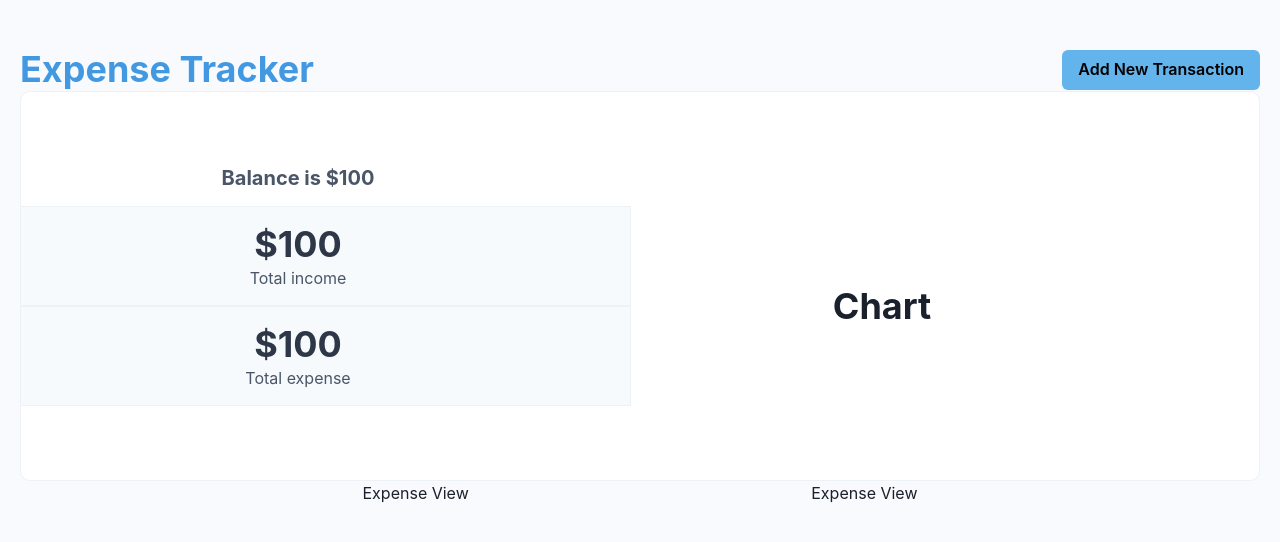
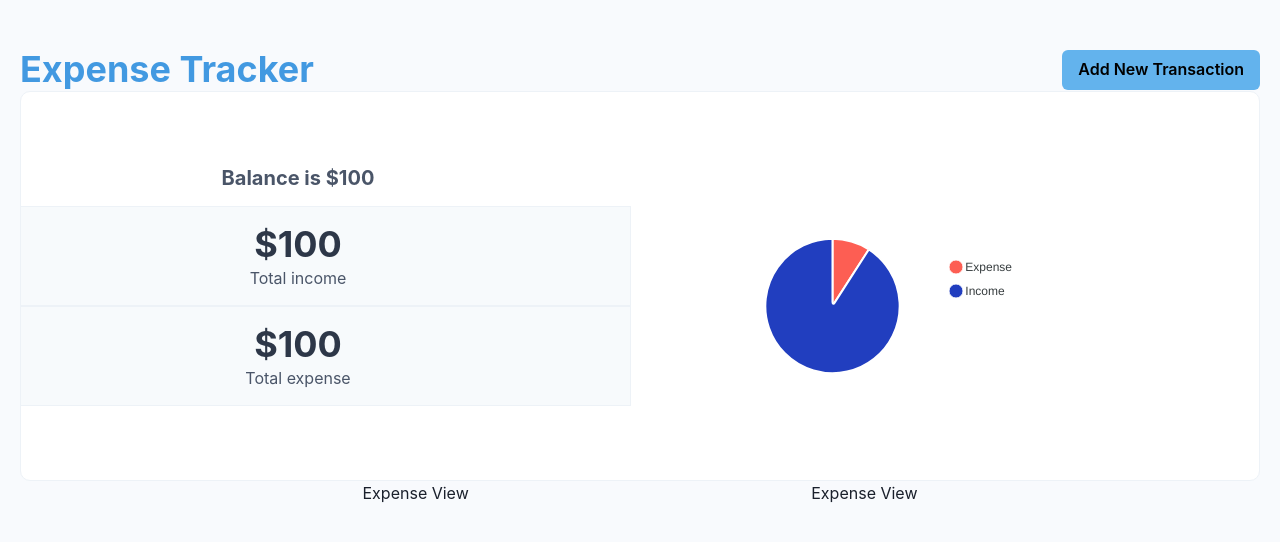
Before and after one commit to BuickSalesman/practice-expense-tracker, a React (Vite) app: page / in a window 1280 px wide. Shown: the top 542 px of the page. Built offline with nearby package versions, Linux system fonts and the light colour scheme.

Commit message:
made chart component interactive

```diff
--- a/src/App.jsx
+++ b/src/App.jsx
@@ -21,4 +21,4 @@
 
 export default App;
 
-//RETURN TO VIDEO AT 8:07:00
+//RETURN TO VIDEO AT 8:10:00
--- a/src/components/chart/index.jsx
+++ b/src/components/chart/index.jsx
@@ -1,5 +1,51 @@
 import Chart from "react-apexcharts";
 
-export default function TransactionChartSummary() {
-  return <Chart />;
+const options = {
+  labels: ["Expense", "Income"],
+  colors: ["#FD5E53", "#213EBF"],
+  chart: {
+    width: "50px",
+  },
+  states: {
+    hover: {
+      filter: {
+        type: "none",
+      },
+    },
+  },
+  legenr: {
+    show: false,
+  },
+  dataLabels: {
+    enabled: false,
+  },
+  hover: { mode: null },
+  plotOptions: {
+    donut: {
+      expandOnClick: false,
+      donut: {
+        labels: {
+          show: false,
+        },
+      },
+    },
+  },
+  fill: {
+    colors: ["#FD5E53", "#213EBF"],
+  },
+  tooltip: {
+    enabled: true,
+    theme: "dark",
+    style: {
+      fontSize: "12px",
+      fontFamily: undefined,
+      backgroundColor: "#000000",
+    },
+  },
+};
+
+export default function TransactionChartSummary({ expense = 100, income = 500 }) {
+  return <Chart options={options} series={[expense, income]} type="pie" width={"100%"} height={"100%"} />;
 }
+
+//IF THERE IS AN ERROR LATER GO BACK TO 8:09:00 TO FIX THE INCOME AND EXPENSE LABELS
--- a/src/components/summary/index.jsx
+++ b/src/components/summary/index.jsx
@@ -1,5 +1,6 @@
 import { Box, Flex, Heading, Text } from "@chakra-ui/react";
 import TransactionForm from "../add-transaction";
+import TransactionChartSummary from "../chart";
 
 export default function Summary({ onClose, isOpen }) {
   return (
@@ -76,7 +77,9 @@
           alignItems={"center"}
           justifyContent={"center"}
         >
-          <Heading>Chart</Heading>
+          <Heading>
+            <TransactionChartSummary expense={100} income={1000} />
+          </Heading>
         </Box>
       </Flex>
       <TransactionForm onClose={onClose} isOpen={isOpen} />
```
